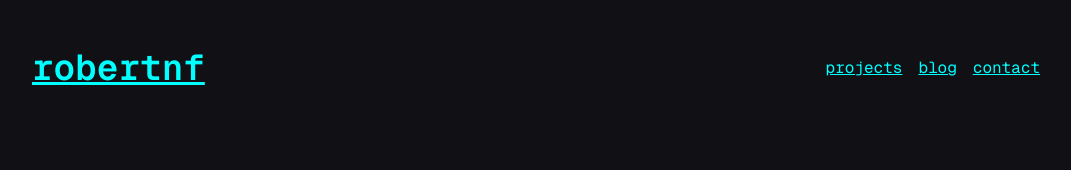
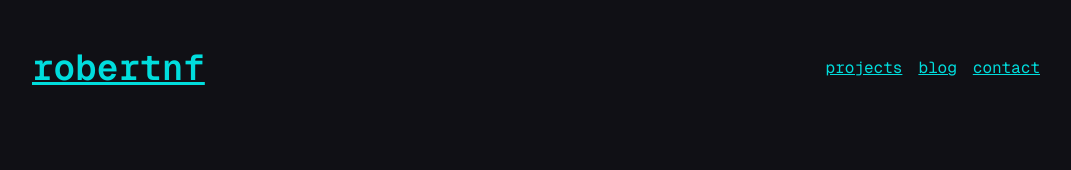
Before and after one commit to RoberTnf/robertnf.github.io, a Next.js app: page / in a window 1280 px wide. Shown: the top 170 px of the page, without its empty margins (104-1175 px from the left). Built offline with nearby package versions, Linux system fonts and the light colour scheme.

Commit message:
Mute the color a lil

```diff
--- a/app/globals.css
+++ b/app/globals.css
@@ -6,7 +6,7 @@
   --background: #101015;
   --text: white;
   --accent: #f7e374;
-  --link: #00ffff;
+  --link: #00dddd;
   --link_hover: #00aaaa;
 }
 
```
